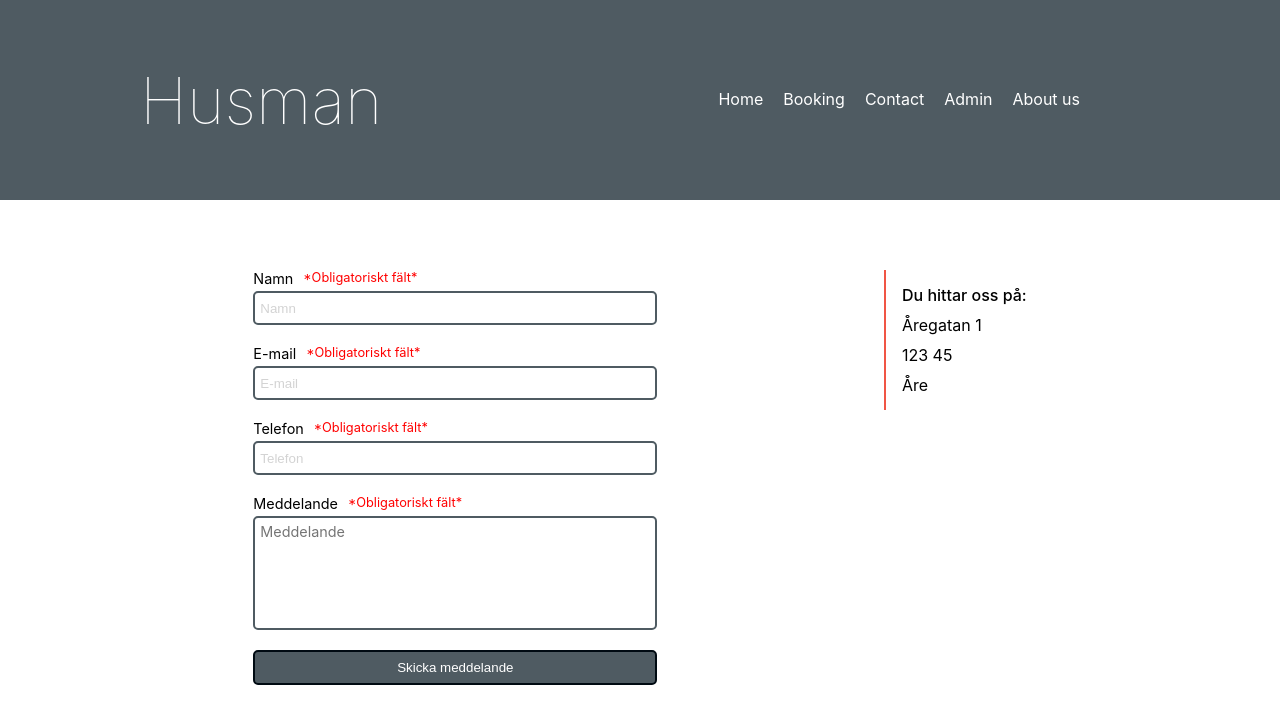
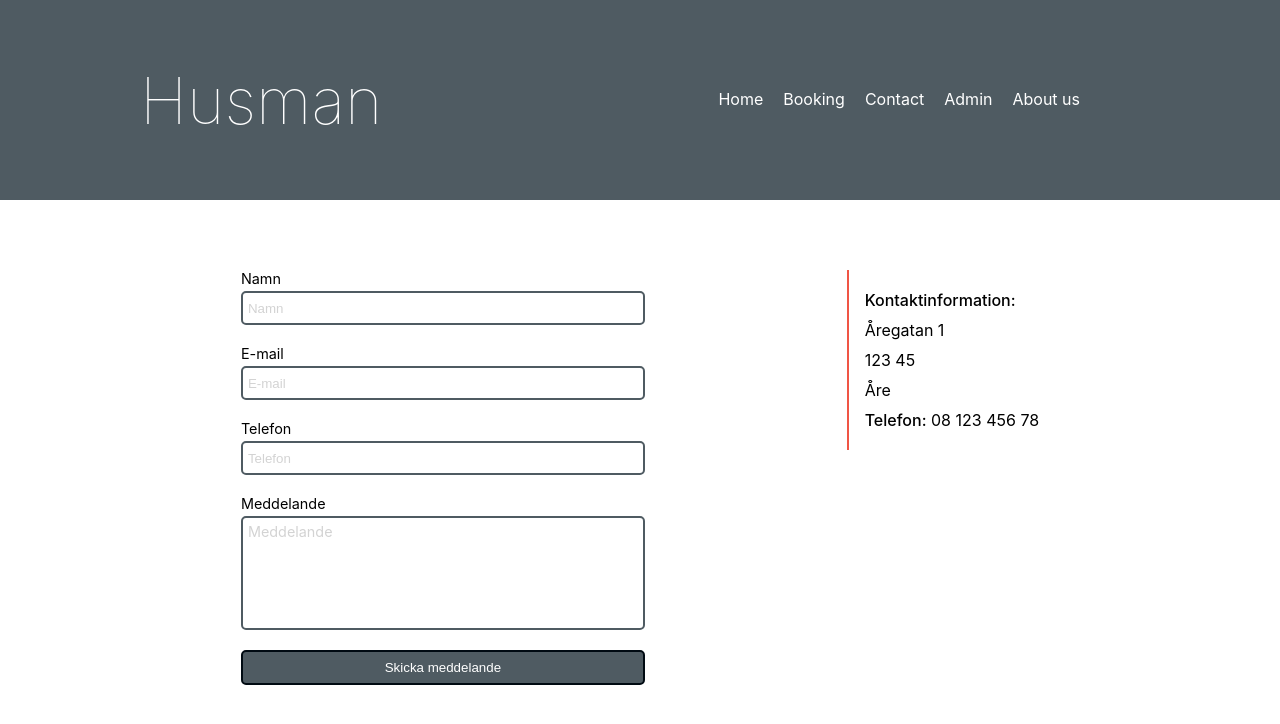
Before and after one commit to NikolaSalamurovic/Husman-Reactproject, a React (Create React App) app: page /Contact in a window 1280 px wide. Shown: the top 724 px of the page. Built offline with nearby package versions, Linux system fonts and the light colour scheme.

Commit message:
fixed validation

```diff
--- a/src/components/Contact/Contact.tsx
+++ b/src/components/Contact/Contact.tsx
@@ -12,6 +12,11 @@ interface INewUserMessage {
 
 export function Contact() {
   const [isMessageSent, setIsMessageSent] = useState(false);
+  const [isNameValid, setIsNameValid] = useState(true);
+  const [isEmailValid, setIsEmailValid] = useState(true);
+  const [isPhoneValid, setIsPhoneValid] = useState(true);
+  const [isMessageValid, setIsMessageValid] = useState(true);
+  const [isFormValid, setIsFormValid] = useState(true);
   const [newUserMessage, setNewUserMessage] = useState<INewUserMessage>({
     name: "",
     email: "",
@@ -27,24 +32,15 @@ export function Contact() {
    setNewUserMessage({...newUserMessage, [e.target.name]: e.target.value})
   };
 
-  function sendMessage() {
-    if (
-       newUserMessage.name === "" ||
-       newUserMessage.email === "" ||
-       newUserMessage.phone === "" ||
-       newUserMessage.message === ""
-      ) return
-      setIsMessageSent(!isMessageSent)
-  };
-
    function sendNewMessage() {
      setNewUserMessage({
       name: "",
       email: "",
       phone:"",
       message:""
-     })
-     setIsMessageSent(!isMessageSent)
+     });
+     setIsFormValid(true);
+     setIsMessageSent(!isMessageSent);
    };
 
   return (
@@ -53,48 +49,117 @@ export function Contact() {
       {isMessageSent &&
         <div className="sentMessage">
           <p className="bold">Tack för ditt meddelande!<br/>Vi återkopplar så snart som möjligt.</p>
-          <p><span className="boldUnderline">Namn:</span> {newUserMessage.name}</p>
-          <p><span className="boldUnderline">E-mail:</span> {newUserMessage.email}</p>
-          <p><span className="boldUnderline">Telefon:</span> {newUserMessage.phone}</p>
-          <p><span className="boldUnderline">Meddelande:</span><br/>{newUserMessage.message}</p>
+          <p><span className="bold">Namn:</span> {newUserMessage.name}</p>
+          <p><span className="bold">E-mail:</span> {newUserMessage.email}</p>
+          <p><span className="bold">Telefon:</span> {newUserMessage.phone}</p>
+          <p><span className="bold">Meddelande:</span><br/>{newUserMessage.message}</p>
           <StyledButton className="buttonMargin" onClick={sendNewMessage}>Skicka ett till meddelande</StyledButton>
         </div>}
 
       {!isMessageSent &&
-        <form className="form">
+        <form
+        className="form"
+        onSubmit={(e) => {
+          e.preventDefault();
+
+          if(newUserMessage.name === "") {
+            setIsNameValid(false);
+          } else {
+            setIsNameValid(true);
+          };
+
+          if(newUserMessage.email === "") {
+            setIsEmailValid(false);
+          } else {
+            setIsEmailValid(true);
+          };
+
+          if(newUserMessage.phone === "") {
+            setIsPhoneValid(false);
+          } else {
+            setIsPhoneValid(true);
+          };
+
+          if(newUserMessage.message === "") {
+            setIsMessageValid(false);
+          } else {
+            setIsMessageValid(true);
+          };
+
+          if(
+            newUserMessage.name === "" ||
+            newUserMessage.email === "" ||
+            newUserMessage.phone === "" ||
+            newUserMessage.message === ""
+          ) {
+            setIsFormValid(false);
+            return
+          };
+
+          setIsMessageSent(true)
+        }}>
 
           <div>
             <label>Namn</label>
-            {!newUserMessage.name && <p className="requiredWarning">*Obligatoriskt fält*</p>}
+            {!isNameValid && <p className="requiredWarning">*Obligatoriskt fält*</p>}
           </div>
-          <StyledInput type="text" placeholder="Namn" name="name" value={newUserMessage.name} onChange={handleInputChange}/>
+          <StyledInput
+            type="text"
+            placeholder="Namn"
+            name="name"
+            value={newUserMessage.name}
+            onChange={handleInputChange}
+            maxLength={40}
+          />
 
           <div>
             <label>E-mail</label>
-            {!newUserMessage.email && <p className="requiredWarning">*Obligatoriskt fält*</p>}
+            {!isEmailValid && <p className="requiredWarning">*Obligatoriskt fält*</p>}
           </div>
-          <StyledInput type="text" placeholder="E-mail" name="email" value={newUserMessage.email} onChange={handleInputChange}/>
+          <StyledInput
+            type="email"
+            placeholder="E-mail"
+            name="email"
+            value={newUserMessage.email}
+            onChange={handleInputChange}
+            maxLength={60}
+          />
 
           <div>
             <label>Telefon</label>
-            {!newUserMessage.phone && <p className="requiredWarning">*Obligatoriskt fält*</p>}
+            {!isPhoneValid && <p className="requiredWarning">*Obligatoriskt fält*</p>}
           </div>
-          <StyledInput type="text" placeholder="Telefon" name="phone" value={newUserMessage.phone} onChange={handleInputChange}/>
+          <StyledInput
+            type="text"
+            placeholder="Telefon"
+            name="phone"
+            value={newUserMessage.phone}
+            onChange={handleInputChange}
+            maxLength={12}
+          />
 
           <div>
             <label>Meddelande</label>
-            {!newUserMessage.message && <p className="requiredWarning">*Obligatoriskt fält*</p>}
+            {!isMessageValid && <p className="requiredWarning">*Obligatoriskt fält*</p>}
           </div>
-          <textarea placeholder="Meddelande" name="message" value={newUserMessage.message} onChange={handleTextAreaChange}/>
+          <textarea
+            placeholder="Meddelande"
+            name="message"
+            value={newUserMessage.message}
+            onChange={handleTextAreaChange}
+            maxLength={200}
+          />
 
-          <StyledButton onClick={sendMessage}>Skicka meddelande</StyledButton>
+          <StyledButton>Skicka meddelande</StyledButton>
+          {!isFormValid && <p className="requiredWarningForm">*Fyll i obligatoriska fält*</p>}
         </form>}
 
       <div className="restaurantInfo">
-        <p className="bold">Du hittar oss på:</p>
+        <p className="bold">Kontaktinformation:</p>
         <p>Åregatan 1</p>
         <p>123 45</p>
         <p>Åre</p>
+        <p><span className="bold">Telefon:</span> 08 123 456 78</p>
       </div>
 
     </div>
--- a/src/components/Contact/style.css
+++ b/src/components/Contact/style.css
@@ -15,15 +15,6 @@
 .container .sentMessage p {
   margin: 10px 0;
   padding: 0;
-}
-
-.container .sentMessage .bold {
-  font-weight: 500;
-}
-
-.container .sentMessage .boldUnderline {
-  font-weight: 500;
-  border-bottom: 2px solid #f05545;
 }
 
 .container .form {
@@ -49,12 +40,20 @@
   font-size: 0.9rem;
 }
 
-.container .form p {
+.container .form .requiredWarning {
   margin: 0;
   padding: 0;
   color: red;
   font-size: 0.8rem;
   margin: 0 0 0 10px;
+}
+
+.container .form .requiredWarningForm {
+  margin: 10px 0 0 0;
+  padding: 0;
+  color: red;
+  font-size: 0.8rem;
+  text-align: center;
 }
 
 .container .form textarea {
@@ -81,10 +80,26 @@
   background-color: #f4f4f4;
 }
 
+.container .form textarea::-webkit-input-placeholder {
+  color: lightgray;
+}
+
+.container .form textarea:-ms-input-placeholder {
+  color: lightgray;
+}
+
+.container .form textarea::-ms-input-placeholder {
+  color: lightgray;
+}
+
+.container .form textarea::placeholder {
+  color: lightgray;
+}
+
 .container .restaurantInfo {
   border-left: 2px solid #f05545;
   padding: 0 0 0 16px;
-  height: 140px;
+  height: 180px;
   display: -webkit-box;
   display: -ms-flexbox;
   display: flex;
@@ -111,4 +126,8 @@
 .container .buttonMargin {
   margin: 20px 0 0 0;
 }
+
+.bold {
+  font-weight: 500;
+}
 /*# sourceMappingURL=style.css.map */
--- a/src/components/Contact/style.scss
+++ b/src/components/Contact/style.scss
@@ -8,13 +8,6 @@
         p {
             margin: 10px 0;
             padding: 0;
-        }
-        .bold {
-            font-weight: 500;
-        }
-        .boldUnderline {
-            font-weight: 500;
-            border-bottom: 2px solid #f05545;
         }
     }
     .form {
@@ -27,12 +20,19 @@
                 font-size: 0.9rem;
             }
         }
-        p {
+        .requiredWarning {
             margin: 0;
             padding: 0;
             color: red;
             font-size: 0.8rem;
             margin: 0 0 0 10px;
+        }
+        .requiredWarningForm {
+            margin: 10px 0 0 0;
+            padding: 0;
+            color: red;
+            font-size: 0.8rem;
+            text-align: center;
         }
         textarea {
             margin: 4px 0 20px 0;
@@ -53,12 +53,15 @@
             &:hover {
                 background-color: rgb(244, 244, 244);
             }
+            &::placeholder {
+                color: lightgray;
+            }
         }
     }
     .restaurantInfo {
         border-left: 2px solid #f05545;
         padding: 0 0 0 16px;
-        height: 140px;
+        height: 180px;
         display: flex;
         flex-direction: column;
         align-items: flex-start;
@@ -74,3 +77,7 @@
         margin: 20px 0 0 0;
     }
 }
+
+.bold {
+    font-weight: 500;
+}
```
Also changed, not shown: 1 other file (tests, documents, lock files or other folders).
